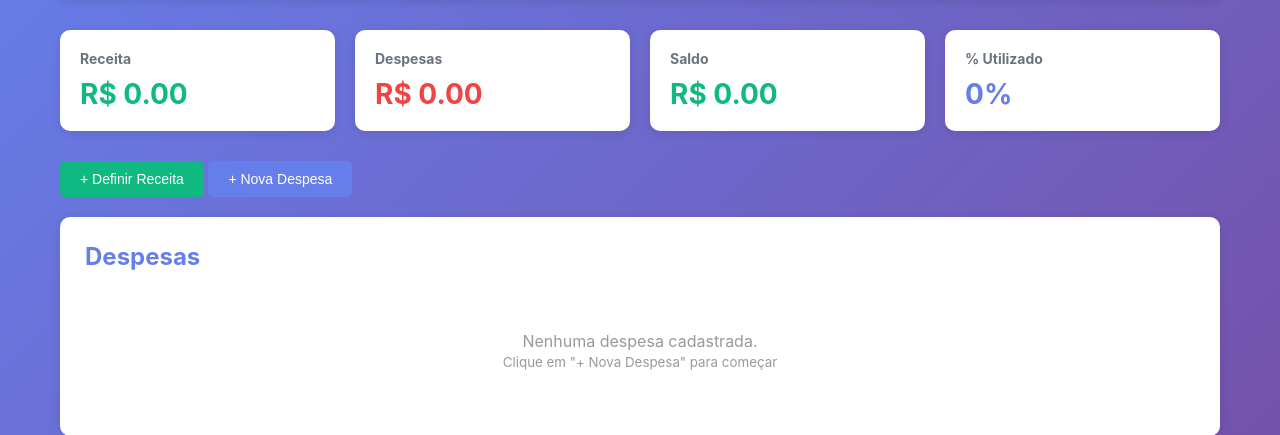
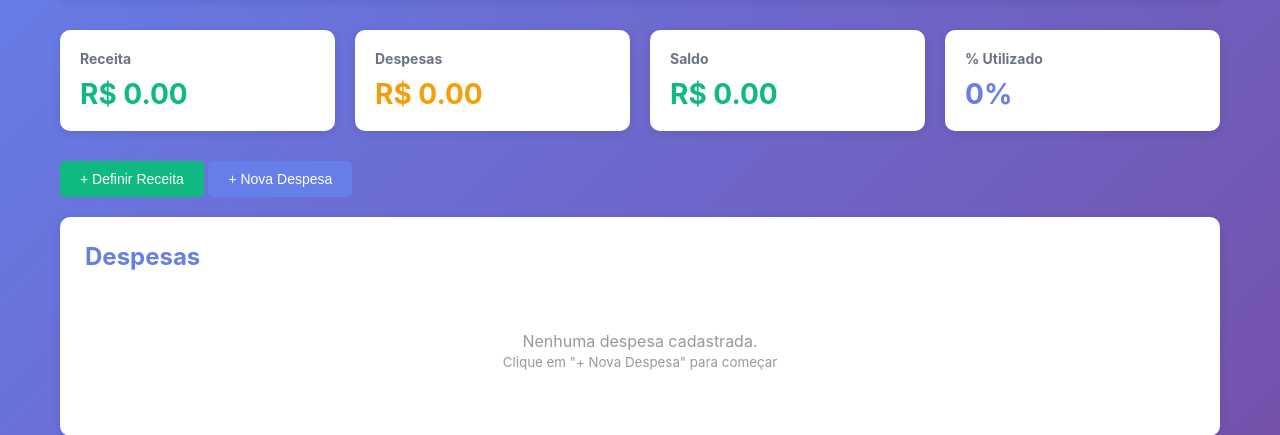
Before and after one commit to Nooby-Oficial/Gest-o-Financeira, a Flask app: page /dashboard in a window 1280 px wide. Shown: the part 94-529 px from the top of the page. Run offline with Flask 3, Linux system fonts and the light colour scheme; the visitor is signed in with stand-in values (Sample User, id 1); data that the repository does not hold is empty; some libraries are stand-ins or nearby versions.

Commit message:
Feature: Despesas em amarelo quando não ultrapassa receita

```diff
--- a/templates/base.html
+++ b/templates/base.html
@@ -204,6 +204,10 @@
             color: #ef4444;
         }
 
+        .value-warning {
+            color: #f59e0b;
+        }
+
         .value-primary {
             color: #667eea;
         }
--- a/templates/dashboard.html
+++ b/templates/dashboard.html
@@ -31,7 +31,9 @@
 
         <div class="summary-card">
             <h3>Despesas</h3>
-            <div class="value value-negative">R$ {{ "%.2f"|format(summary.total_expenses) }}</div>
+            <div class="value {% if summary.total_expenses <= summary.total_income %}value-warning{% else %}value-negative{% endif %}">
+                R$ {{ "%.2f"|format(summary.total_expenses) }}
+            </div>
         </div>
 
         <div class="summary-card">
```
